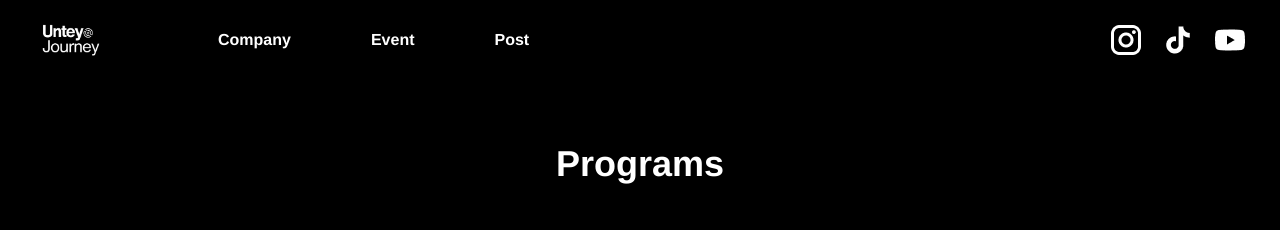
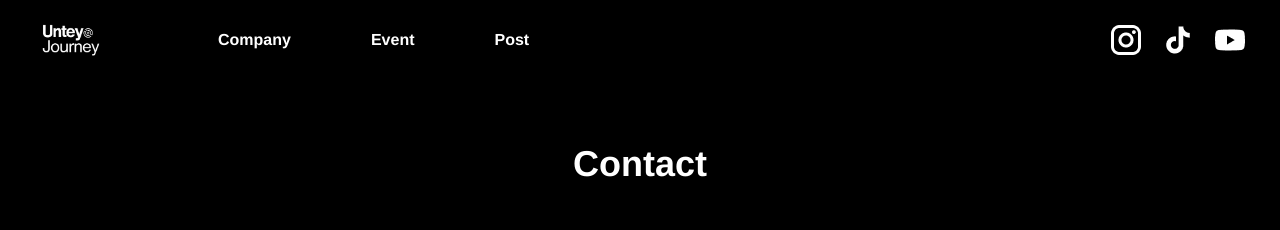
Before and after one commit to farhandwk/contactUnteyo, a React (Vite) app: page / in a window 1280 px wide. Shown: the top 230 px of the page. Built offline with nearby package versions, Linux system fonts and the light colour scheme.

Commit message:
first commit

```diff
--- a/src/App.jsx
+++ b/src/App.jsx
@@ -252,7 +252,7 @@
         <div className="min-h-screen w-full bg-black flex flex-col items-center justify-center font-[helvetica]">
             <Header/>
             <div className="text-center mb-4 text-white pt-36 md:mb-8">
-                <h1 className="text-2xl font-bold lg:text-4xl">Programs</h1>
+                <h1 className="text-2xl font-bold lg:text-4xl">Contact</h1>
             </div>
             <InteractiveGridLayout onOpenModal={setActiveModalId} />
             <Footer/>
```
